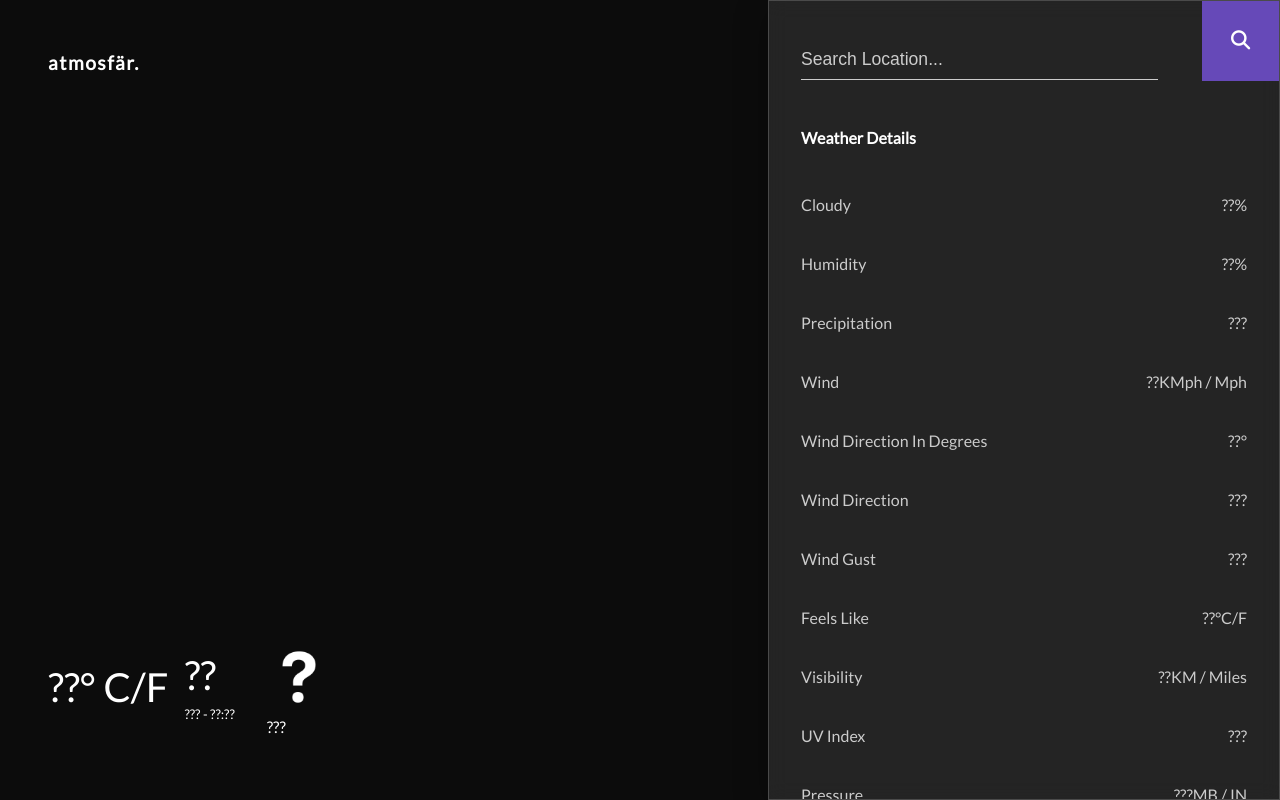
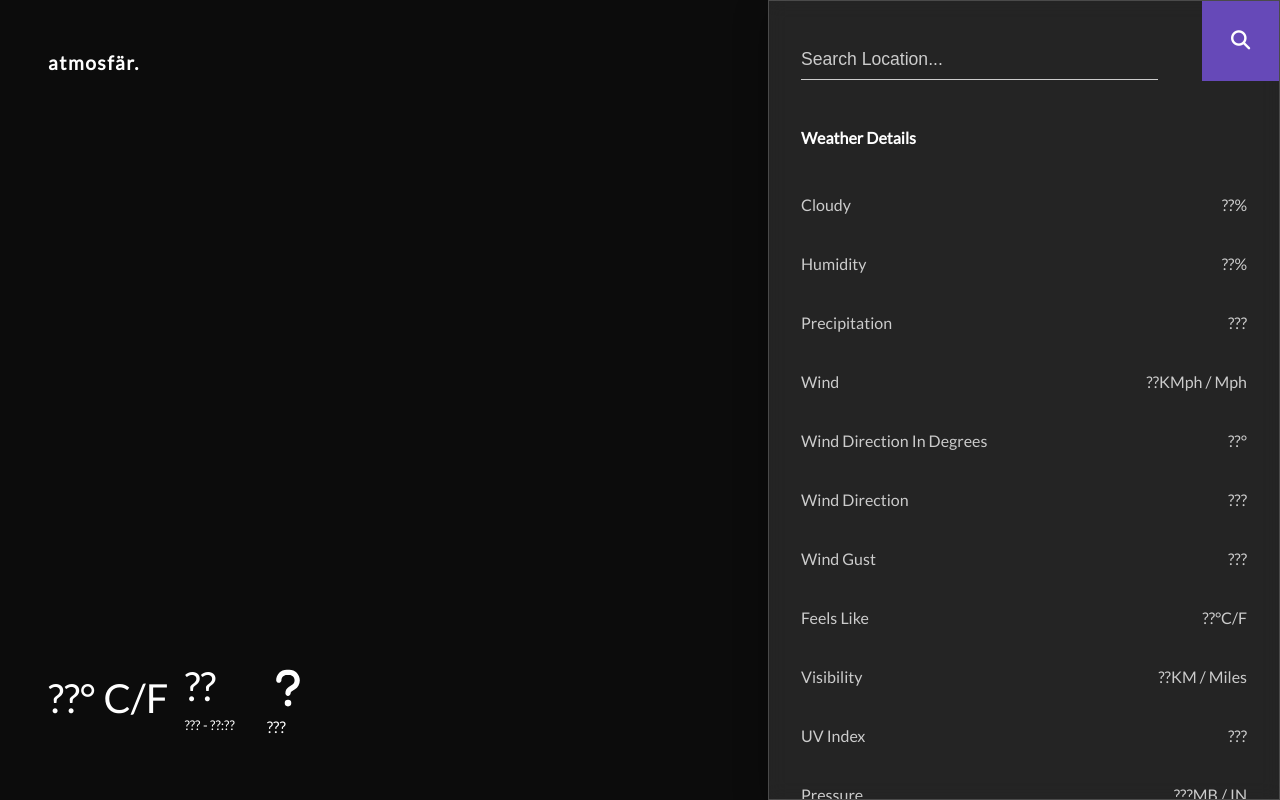
Before and after one commit to SahalMoh/AtmosfarDesktop, an Electron app: page src/index.html in a window 1280 px wide. Drawn offline with Linux system fonts and the light colour scheme; no server answers.

Commit message:
💄 Changes To Weather Icon

```diff
--- a/package.json
+++ b/package.json
@@ -1,7 +1,7 @@
 {
   "name": "atmosfar_desktop",
   "productName": "Atmosfar",
-  "version": "1.0.13",
+  "version": "1.0.15",
   "description": "The Weather At Your Fingertips.",
   "main": "src/main.js",
   "repository": {
--- a/src/index.html
+++ b/src/index.html
@@ -34,8 +34,7 @@
                         </small>
                     </div>
                     <div class="weather">
-                        <img src="./assets/images/ICOQuestionMark.webp" class="icon" alt="icon" width="64"
-                        height="64"/>
+                        <img src="./assets/images/question-solid.svg" class="icon" alt="icon" width="42" height="42"/>
                         <span class="condition">
                             ???
                         </span>
```
Also changed, not shown: src/assets/images/ICOQuestionMark.webp (deleted), src/assets/images/question-solid.svg (added).
